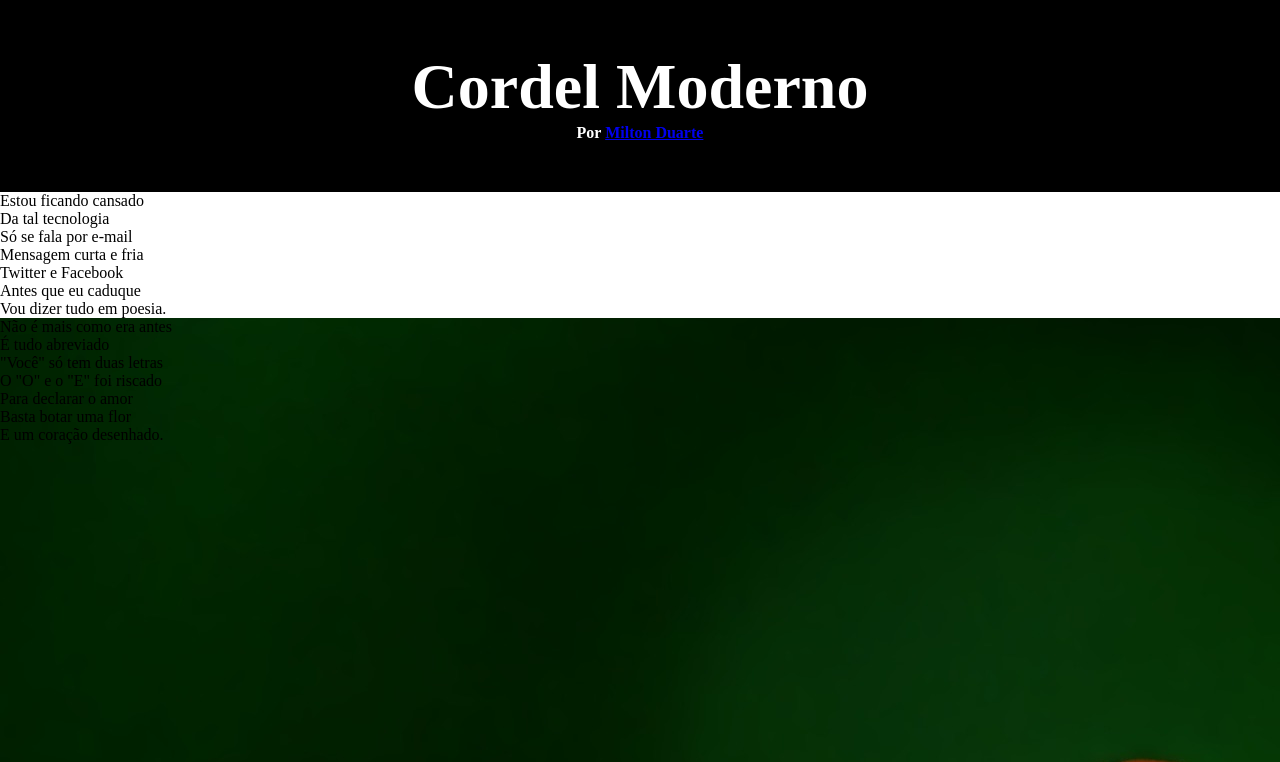
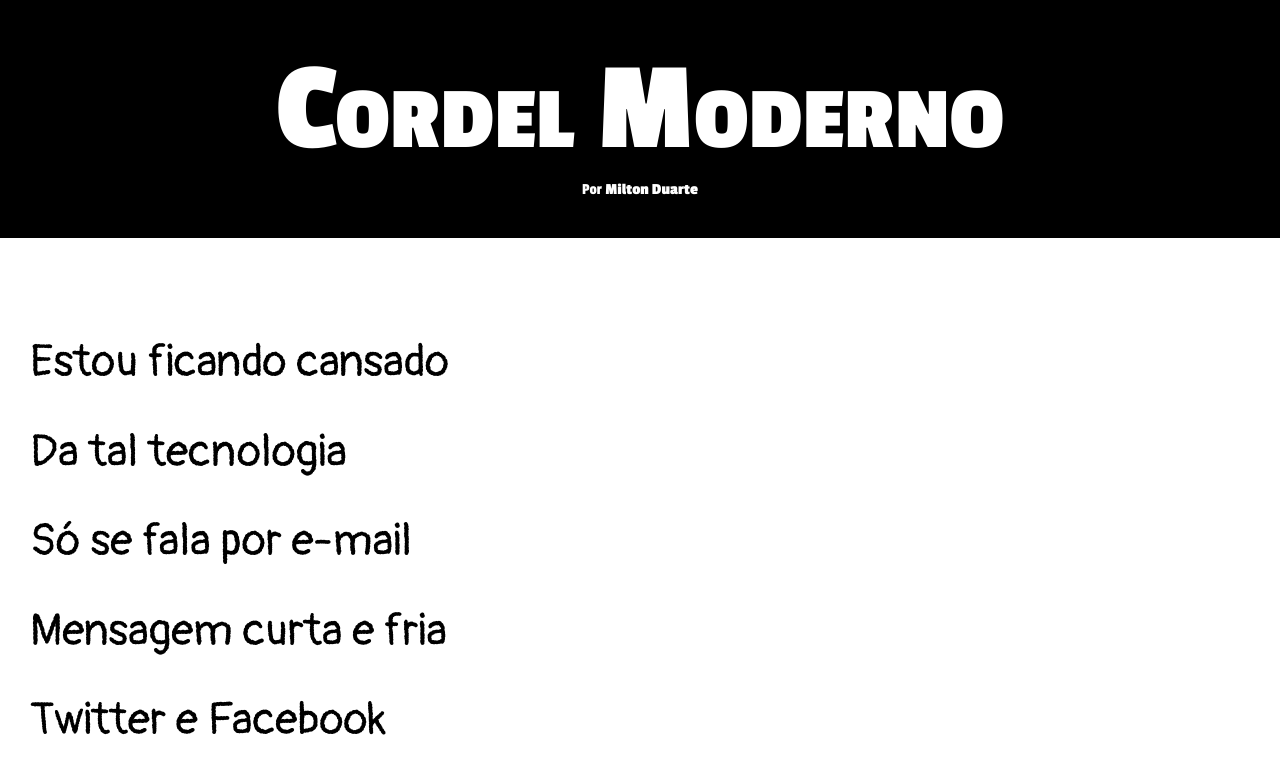
Before and after one commit to MatheusCordeiro52/PORTFOLIO, a plain HTML site: page CordelModerno/Index.html in a window 1280 px wide. Shown: the top 762 px of the page. Drawn offline with Linux system fonts and the light colour scheme.

Commit message:
CordelModernoUpdate

```diff
--- a/CordelModerno/Index.html
+++ b/CordelModerno/Index.html
@@ -9,7 +9,7 @@
 <body>
     <header>
         <h1>Cordel Moderno</h1>
-        <h2>Por <a href="https://www.recantodasletras.com.br/poesias/3186743" target="_blank">Milton Duarte</a></h2>
+        <p>Por <a href="https://www.recantodasletras.com.br/poesias/3186743" target="_blank">Milton Duarte</a></p>
     </header>
     <section class="normal">
         <p>
@@ -23,7 +23,7 @@
         </p>
     </section>
 
-    <section class="imagemJoaninha">
+    <section class="imagem" id="img001">
         <p>
             Não é mais como era antes <br>
             É tudo abreviado <br>
@@ -57,7 +57,7 @@
         </p>
     </section>
 
-    <section class="imagemLivro">
+    <section class="imagem" id="img002">
         <p>
             Tenho saudade das cartas  <br>
             Escritas com a própria mão <br>
--- a/CordelModerno/style.css
+++ b/CordelModerno/style.css
@@ -1,29 +1,83 @@
 @charset "UTF-8";
+@import url('https://fonts.googleapis.com/css2?family=Passion+One:wght@400;700;900&display=swap');
+@import url('https://fonts.googleapis.com/css2?family=Pangolin&display=swap');
 *{
     margin: 0;
     padding: 0;
+
+}
+html, body{
+    min-height: 100vh;
+    background-color: darkgray;
 }
 header{
     background-color: black;
     color: white;
-    padding: 50px;
+    font-family: "Passion One", sans-serif;
+    font-weight: 400;
+
     text-align: center;
 }
 header>h1{
-    font-size: 4em;
+    padding-top: 40px;
+    font-size: 3em;
+    font-variant: small-caps;
+    font-size: 10vw;
 }
-header>h2{
-    font-size: 1em;
+header>p{
+    padding-bottom: 40px;
 }
-.normal{
- background-color: white;
- color: black;
+a{
+    text-decoration: none;
+    color: white;
+    font-weight: bolder;
 }
-.imagemJoaninha{
-    background-color: black;
-    background-image: url(BackGrounds/background001.jpg);
-    height: 1000px;
+header a:hover, footer a:hover{
+    text-decoration: underline;
 }
-.imagemLivro{
+section{
+    padding-top: 10vh;
+    padding-bottom: 10vh;
+    line-height: 2em;
+    padding-left: 30px;
+    font-family: "Pangolin", cursive;
+    font-size: 3.5vw;
+}
+section > p{
+    padding-bottom: 1em;
+}
+section.normal{
+    background-color: white;
+    color: black;
 
 }
+section.imagem{
+    background-color: rgb(37, 37, 37);
+    color: white;
+    box-shadow: inset 6px 6px 13px 0px rgba(0, 0, 0, 0.562);
+    background-size: cover;
+    background-attachment: fixed;
+}
+section.imagem>p{
+    background-color: rgba(0, 0, 0, 0.651);
+    display: inline-block;
+    border-radius: 10px;
+    padding: 10px;
+    text-shadow: 1px 1px 0px black;
+}
+section.imagem#img001{
+    background-image: url(BackGrounds/background001.jpg);
+    background-repeat: no-repeat;
+    background-position: right center;
+}
+section.imagem#img002{
+    background-image: url(BackGrounds/background002.jpg);
+    background-repeat: no-repeat;
+    background-position:right center;
+}
+footer{
+    background-color: black;
+    color: white;
+    text-align: center;
+    padding: 10px;
+}
```
